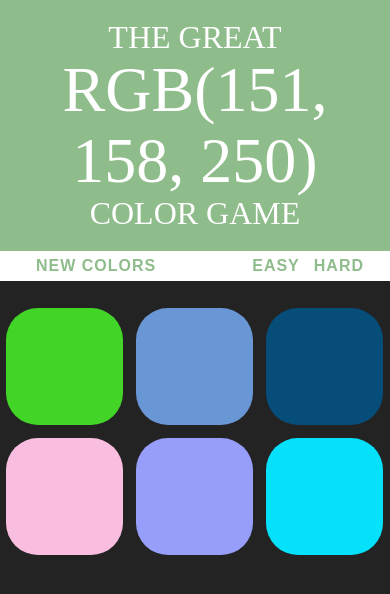
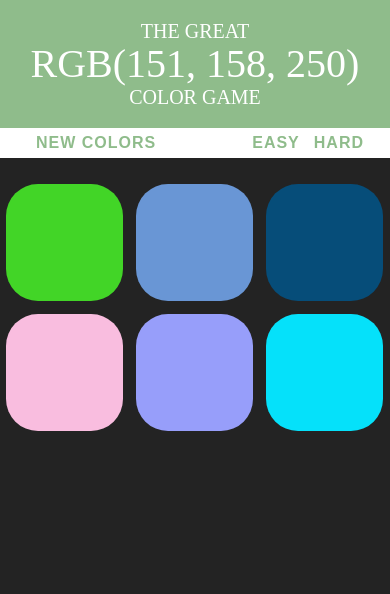
Before and after one commit to efertsch/RGB-Guessing-Game, a PHP site: page /game.html in a window 390 px wide. Shown: the top 594 px of the page. Run offline with PHP 8.4, Linux system fonts and the light colour scheme.

Commit message:
adds media query to change font-size at phone breakpoint

```diff
--- a/public/css/main.css
+++ b/public/css/main.css
@@ -73,4 +73,8 @@ header h1 {
 #winning-color {
   font-size: 200%; }
 
+@media screen and (min-width: 320px) and (max-width: 480px) {
+  h1 {
+    font-size: 20px; } }
+
 /*# sourceMappingURL=main.css.map */
--- a/public/scss/main.scss
+++ b/public/scss/main.scss
@@ -3,6 +3,8 @@ $body-background: rgb(35,35,35);
 $theme-color: rgb(143, 188, 139);
 $text-case-style: uppercase;
 $text-color: rgb(255, 255, 255);
+$phone-portrait: 320px;
+$phone-landscape: 480px;
 
 @mixin transition($property, $duration) {
   -webkit-transition: $property, $duration;
@@ -91,3 +93,9 @@ header {
 #winning-color {
 	font-size: 200%;
 }
+
+@media screen and (min-width: $phone-portrait) and (max-width: $phone-landscape){
+   h1 {
+		font-size: 20px;
+   }
+}
```
Also changed, not shown: 1 other file.
